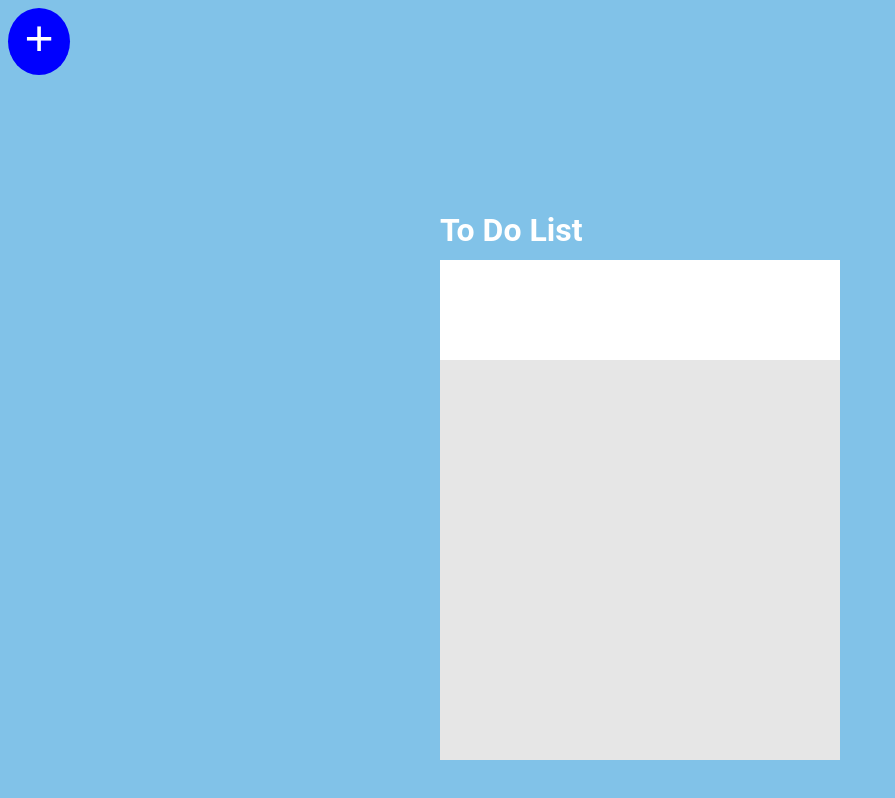
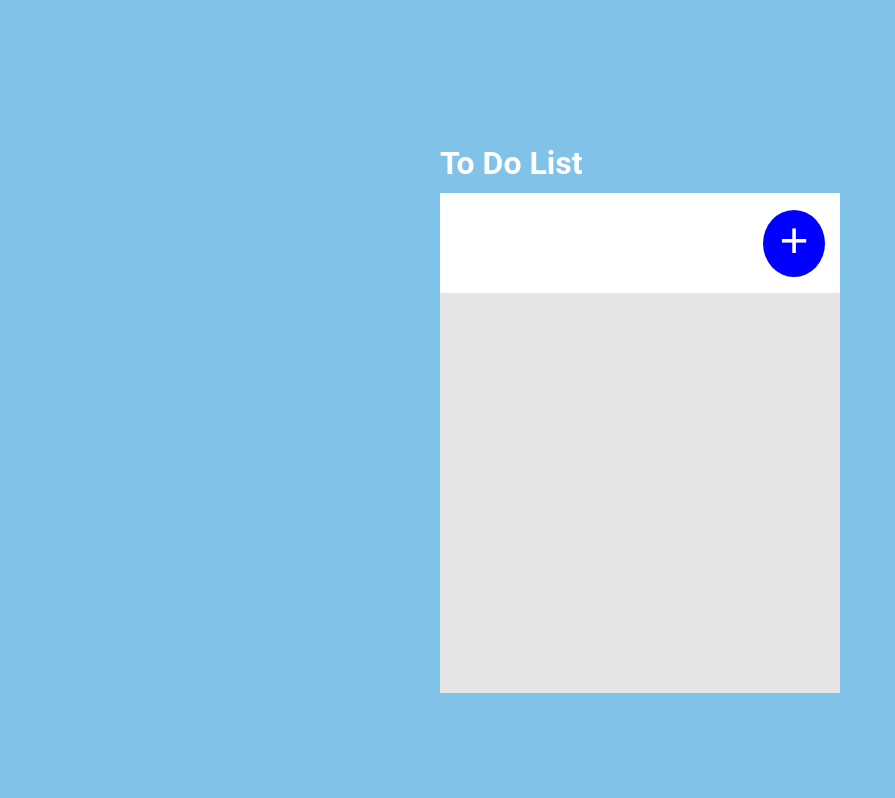
Before and after one commit to fara0000/ToDo_List_React, a React app: page / in a window 1280 px wide. Shown: the top 798 px of the page, without its empty margins (0-895 px from the left). Built offline with nearby package versions, Linux system fonts and the light colour scheme.

Commit message:
TD-02.5- Connecting button to the project

```diff
--- a/src/App/App.jsx
+++ b/src/App/App.jsx
@@ -1,12 +1,10 @@
 import React from 'react';
-import Button from '../components/button/Button';
 import { GlobalStyle } from './styleComponent';
 import ToDoContainer from './components/wrapper/Wrapper';
 
 function App() {
     return (
         <>
-            <Button/>
             <ToDoContainer />
             <GlobalStyle />
         </>
--- a/src/components/button/styleComponent.js
+++ b/src/App/components/button/styleComponent.js
@@ -9,6 +9,7 @@ text-decoration: none;
     outline: none;
     cursor: pointer
     box-sizing: border-box;
+    margin-right: 15px;
 `;
 
 Submit.button = styled.div `
--- a/src/App/components/wrapper/Wrapper.js
+++ b/src/App/components/wrapper/Wrapper.js
@@ -1,7 +1,8 @@
 import React, { memo } from 'react';
 import { Container } from './styleComponent';
 import { InputWrapper } from './styleComponent';
-import { TaskWrapper } from './styleComponent'
+import { TaskWrapper } from './styleComponent';
+import ToDoButton from '../button/Button';
 
 const ToDoContainer = props => {
     return (
@@ -11,6 +12,7 @@ const ToDoContainer = props => {
             </Container.TitleDiv>
             <Container.MainWrapper>
                 <InputWrapper>
+                    <ToDoButton />
                 </InputWrapper>
                 <TaskWrapper>
                 </TaskWrapper>
--- a/src/App/components/wrapper/styleComponent.js
+++ b/src/App/components/wrapper/styleComponent.js
@@ -26,6 +26,9 @@ export const InputWrapper = styled.div`
     height: 100px;
     width: 400px;
     background-color: white;
+    display: flex;
+    justify-content: end;
+    align-items: center;
 `;
 
 export const TaskWrapper = styled.div`
```
Also changed, not shown: src/App/components/button/Button.jsx (renamed from src/components/button/Button.jsx, +3 -4 lines). Lines whose indentation alone changed are shown as unchanged.
